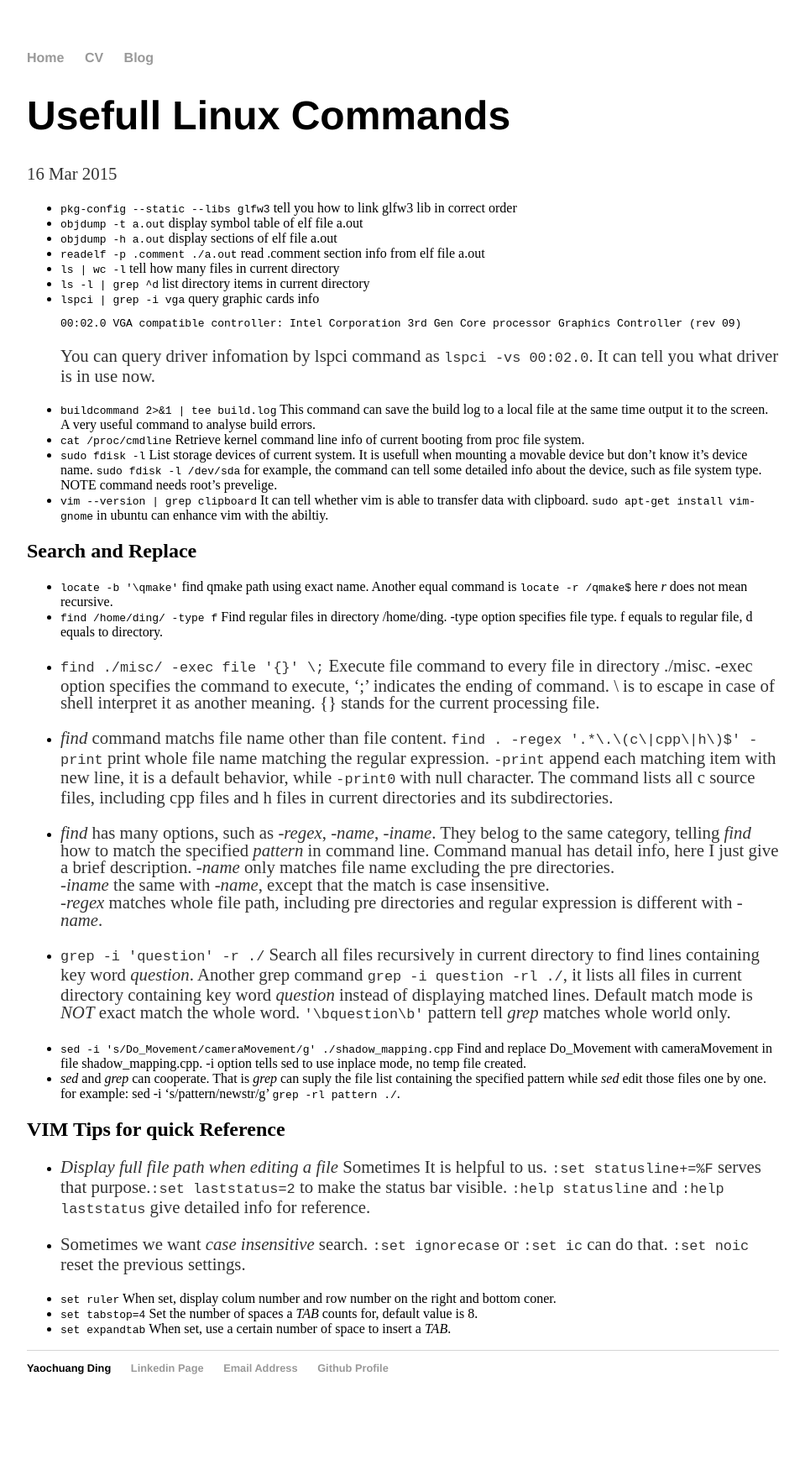
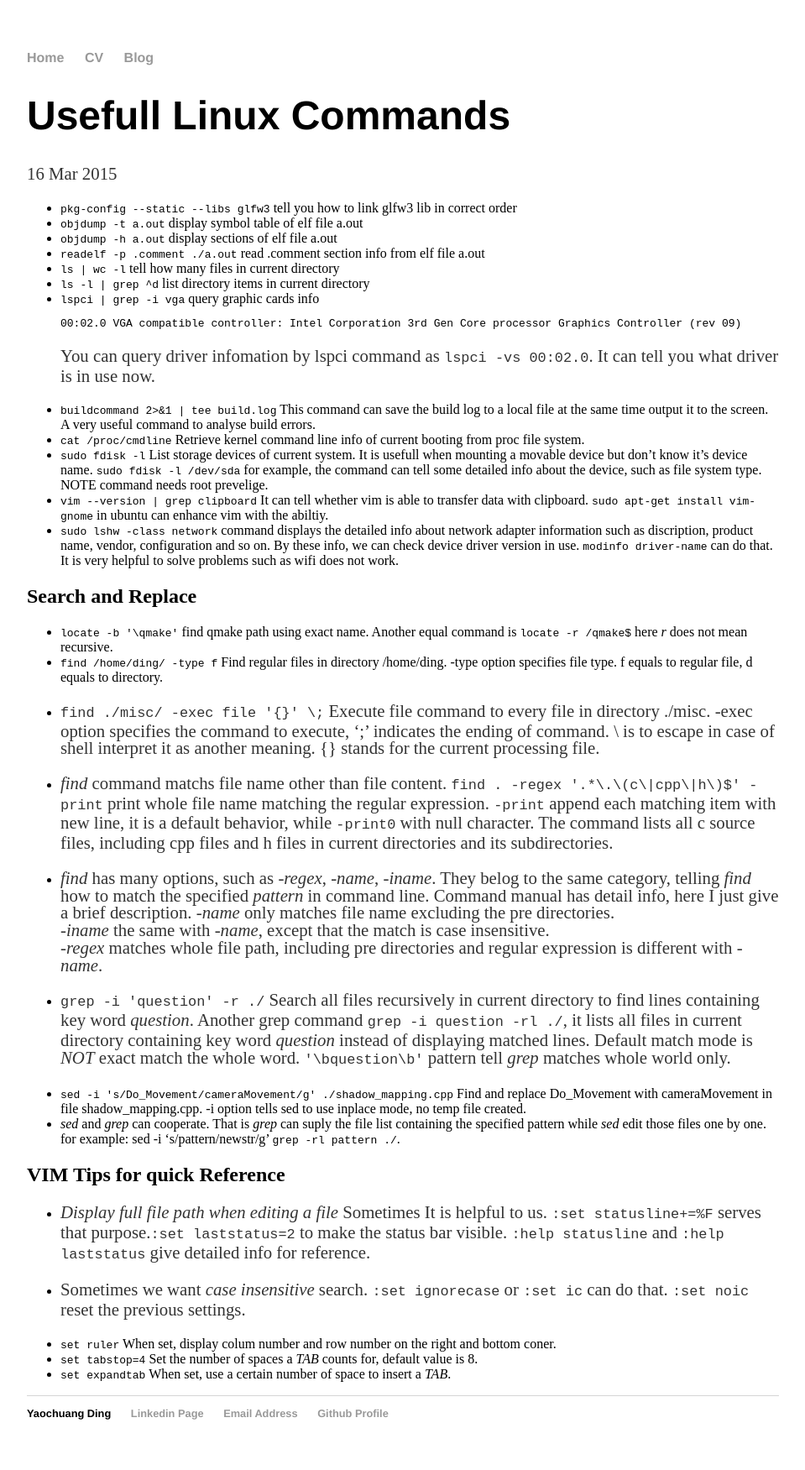
Before and after one commit to ychding11/ychding11.github.io, a Jekyll site: the page built from _posts/2015-03-16-Useful-Linux-Command.md, in a window 1280 px wide. Shown: the whole page at 84% size, without its empty margins (160-1119 px from the left). Built offline with Jekyll 4.4.1, drawn with Linux system fonts in a browser that asks for light colours; before the commit the page ends 1697 px from its top, so only the background shows below that.

Commit message:
add lshw command

```diff
--- a/_posts/2015-03-16-Useful-Linux-Command.md
+++ b/_posts/2015-03-16-Useful-Linux-Command.md
@@ -23,10 +23,16 @@ from proc file system.
 - `sudo fdisk -l` List storage devices of current system. It is usefull when
 mounting a movable device but don't know it's device name. `sudo fdisk -l /dev/sda`
 for example, the command can tell some detailed info about the device, such as file
-system type. NOTE command needs root's prevelige.
+system type. NOTE command needs root prevelige.
 - `vim --version | grep clipboard` It can tell whether vim is able
 to transfer data with clipboard. `sudo apt-get install vim-gnome`
 in ubuntu can enhance vim with the abiltiy.
+- `sudo lshw -class network` command displays the detailed info
+about network adapter information such as discription, product
+name, vendor, configuration and so on. By these info, we can
+check device driver version in use. `modinfo driver-name`
+can do that. It is very helpful to solve problems such as
+wifi does not work.
 
 ## Search and Replace
 
```
